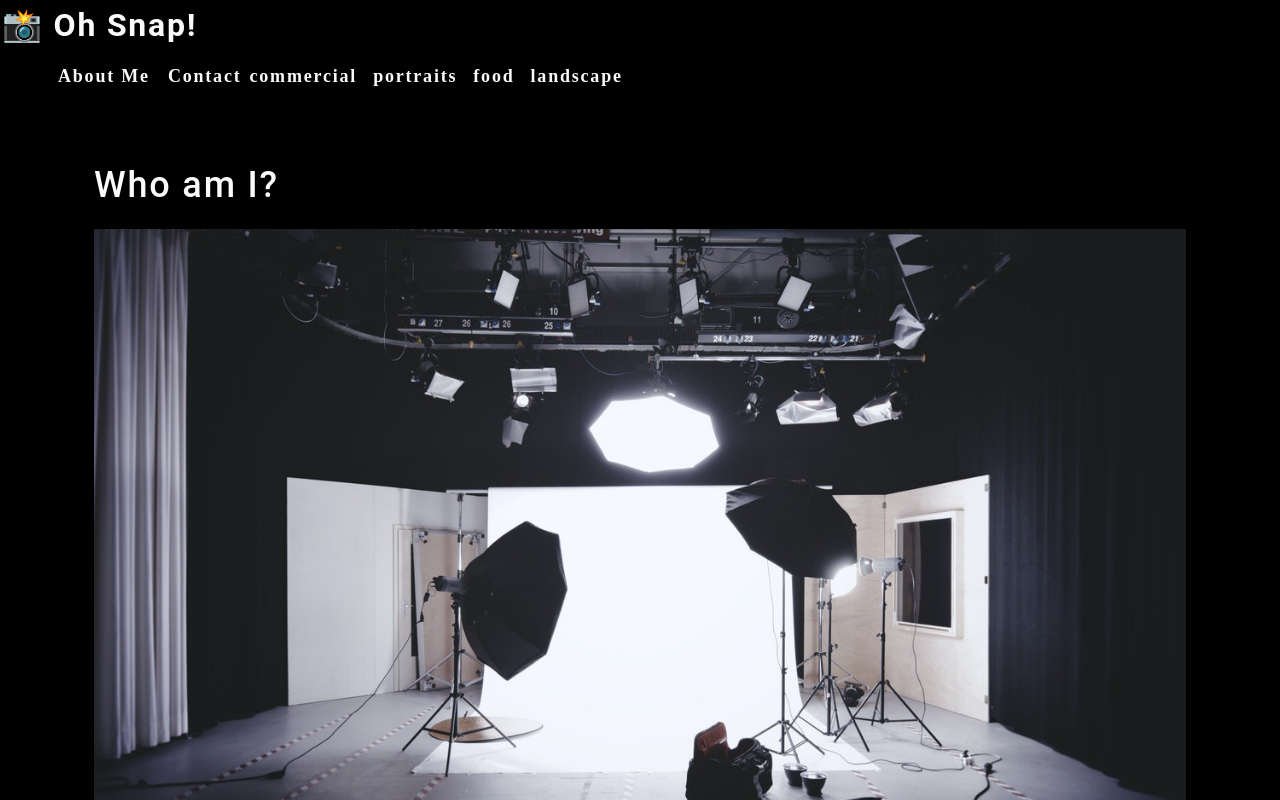
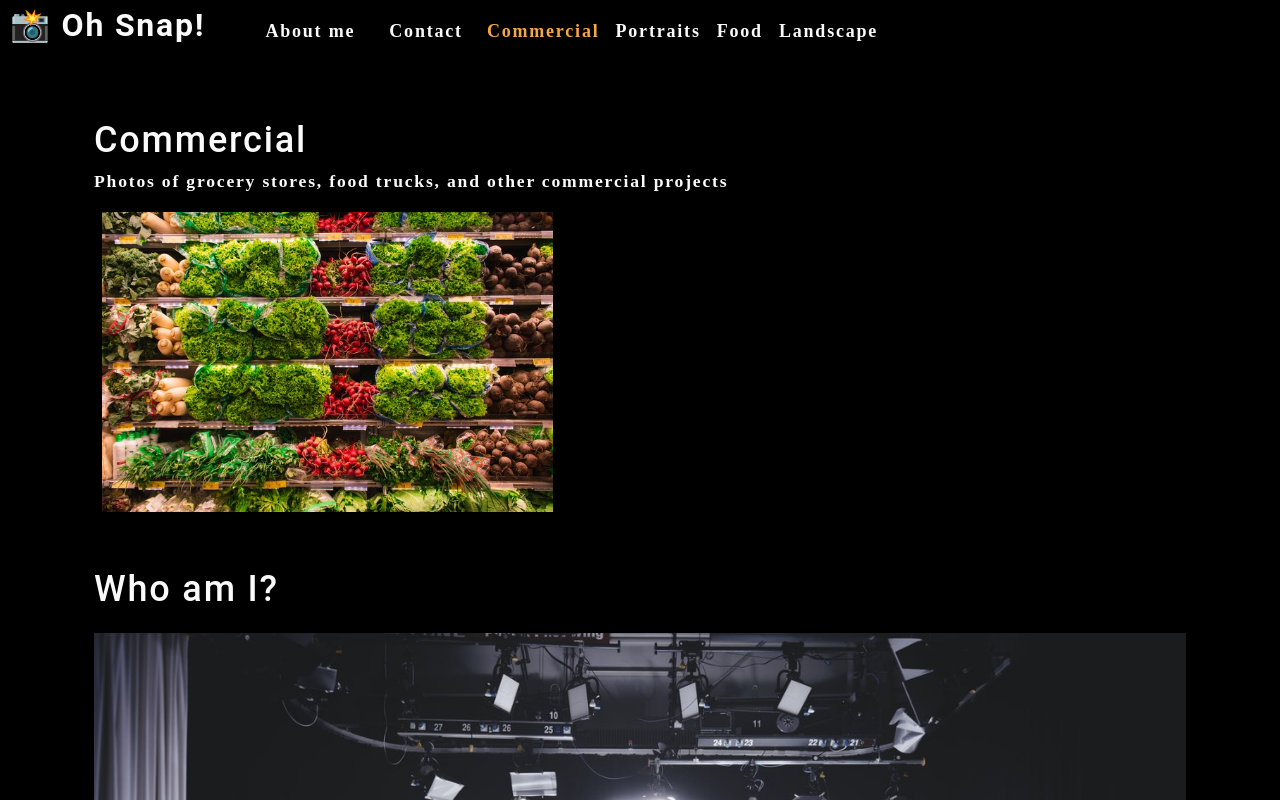
Before and after one commit to snew430/cautious-telegram, a React (Create React App) app: page / in a window 1280 px wide. Shown: the top 800 px of the page. Built offline with nearby package versions, Linux system fonts and the light colour scheme.

Commit message:
useeffect and esestate on nav

```diff
--- a/src/App.js
+++ b/src/App.js
@@ -1,13 +1,34 @@
-import React from 'react';
+import React, {useState} from 'react';
 import Nav from './components/Nav';
 import About from './components/About';
+import Gallery from './components/Gallery';
 
 function App() {
+    const [categories] = useState([
+    {
+      name: "commercial",
+      description:
+        "Photos of grocery stores, food trucks, and other commercial projects",
+    },
+    { name: "portraits", description: "Portraits of people in my" },
+    { name: "food", description: "Delicious delicacies" },
+    {
+      name: "landscape",
+      description: "Fields, farmhouses, waterfalls, and the beauty of nature",
+    },
+  ]);
+
+  const [currentCategory, setCurrentCategory] = useState(categories[0])
+
   return (
     <div>
-      <Nav></Nav>
+      <Nav
+      categories = {categories}
+      setCurrentCategory={setCurrentCategory}
+      currentCategory={currentCategory}/>
       <main>
-        <About></About>
+        <Gallery />
+        <About />
       </main>
     </div>
   );
--- /dev/null
+++ b/src/components/Gallery/index.js
@@ -0,0 +1,21 @@
+import React from 'react'
+import {capitalizeFirstLetter} from "../../utils/helpers"
+import photo from "../../assets/small/commercial/0.jpg"
+
+const Gallery = () => {
+    const currentCategory = {
+        name: "commercial",
+        description: "Photos of grocery stores, food trucks, and other commercial projects",
+    }
+  return (
+    <section>
+        <h1>{capitalizeFirstLetter(currentCategory.name)}</h1>
+        <p>{currentCategory.description}</p>
+        <div className='flex-row'>
+            <img src={photo} alt="Commercial Example" className='img-thumbnail mx-1' />
+        </div>
+    </section>
+  )
+}
+
+export default Gallery
--- a/src/components/Nav/index.js
+++ b/src/components/Nav/index.js
@@ -1,25 +1,18 @@
-import React from "react";
+import React, {useEffect} from "react";
+import { capitalizeFirstLetter } from "../../utils/helpers";
 
-const Nav = () => {
-const categories = [
-    {
-        name: "commercial",
-        description: "Photos of grocery stores, food trucks, and other commercial projects",
-    },
-    { name: "portraits", description: "Portraits of people in my"},
-    { name: "food", description: "Delicious delicacies"},
-    { name: "landscape", description: "Fields, farmhouses, waterfalls, and the beauty of nature"},
-]
+function Nav({ categories = [], setCurrentCategory, currentCategory }) {
 
-function categorySelected(name){
-    console.log(`${name} clicked`)
-}
+    useEffect(() => {
+        document.title = capitalizeFirstLetter(currentCategory.name)
+    }, [currentCategory])
 
   return (
-    <header>
+    <header className="flex-row px-1">
       <h2>
         <a data-testid="link" href="/">
           <span role="img" aria-label="camera">
+            {" "}
             📸
           </span>{" "}
           Oh Snap!
@@ -28,20 +21,33 @@
       <nav>
         <ul className="flex-row">
           <li className="mx-2">
-              <a data-testid="about" href="#about">
-                  About Me
-              </a>
+            <a data-testid="about" href="#about">
+              About me
+            </a>
           </li>
-          <li>
-              <span>Contact</span>
+          <li className="mx-2">
+            <span>Contact</span>
           </li>
           {categories.map((category) => (
-              <li className="mx-1" key={category.name}><span onClick={()=>categorySelected(category.name)}>{category.name}</span></li>
+            <li
+              className={`mx-1 ${
+                currentCategory.name === category.name && "navActive"
+              }`}
+              key={category.name}
+            >
+              <span
+                onClick={() => {
+                  setCurrentCategory(category);
+                }}
+              >
+                {capitalizeFirstLetter(category.name)}
+              </span>
+            </li>
           ))}
         </ul>
       </nav>
     </header>
   );
-};
+}
 
 export default Nav;
```
Also changed, not shown: 1 other file (tests, documents, lock files or other folders).
